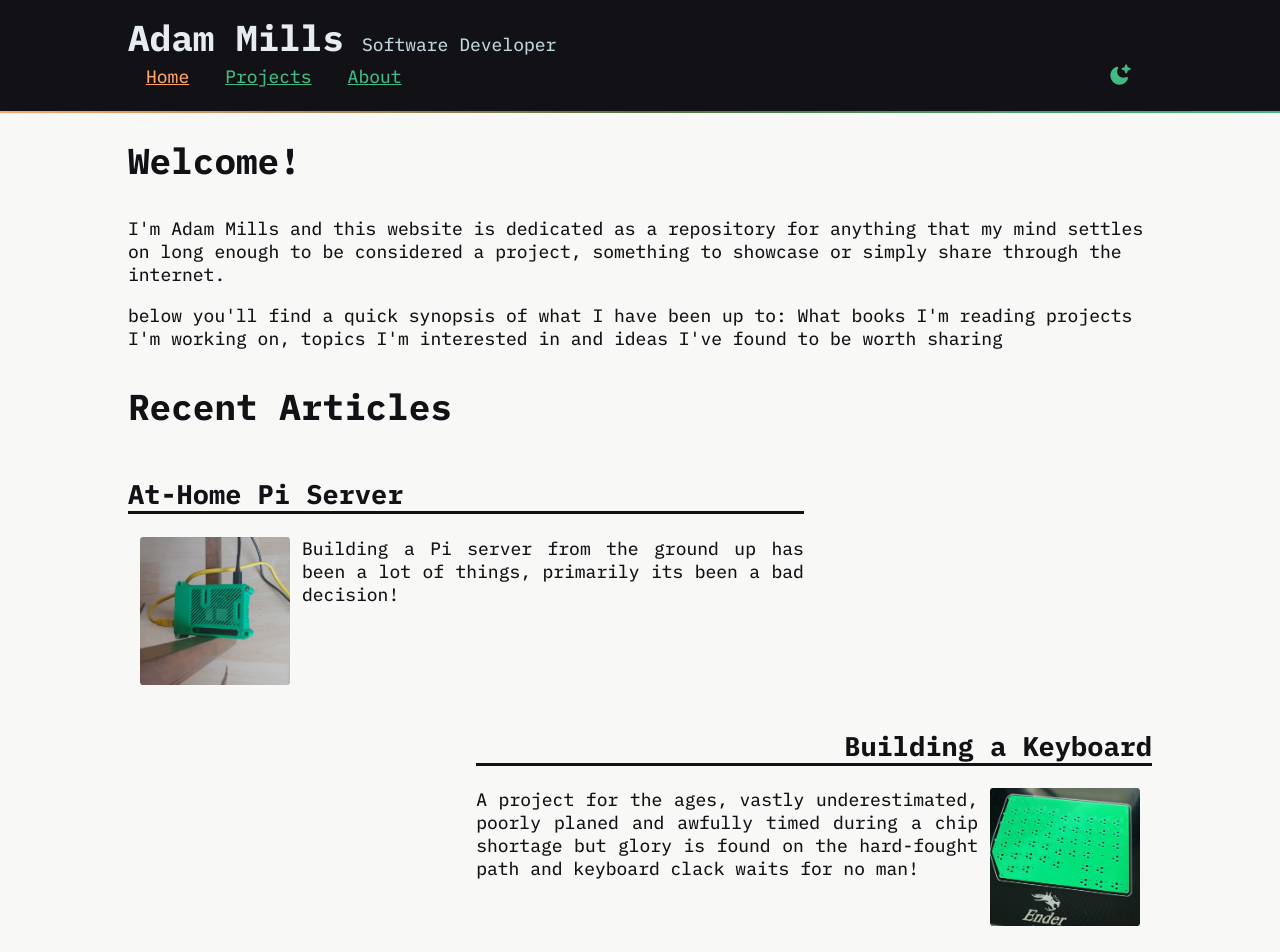
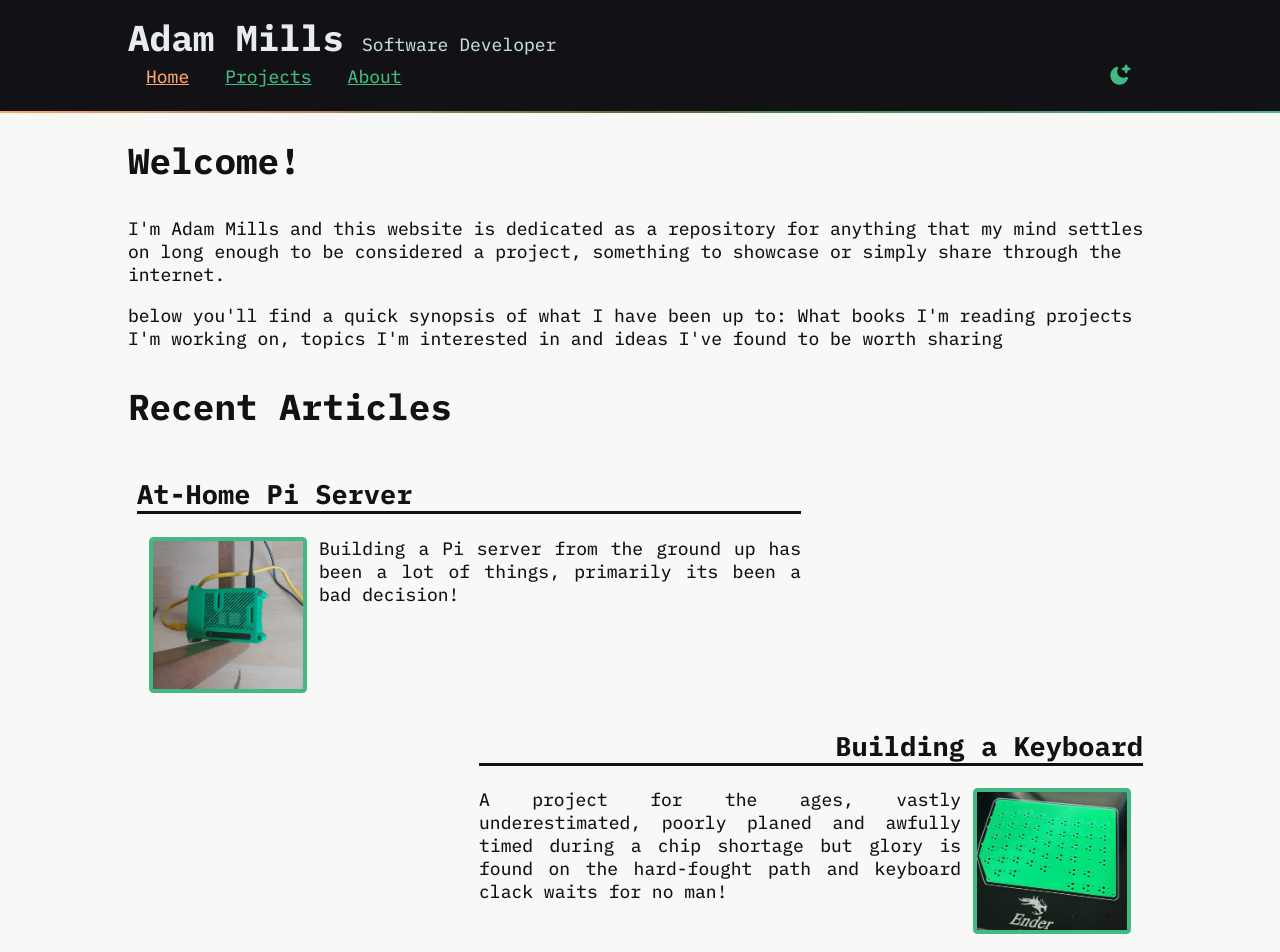
Before and after one commit to OwnageBanana/Public-Website, a Vue app: page / in a window 1280 px wide. Shown: the top 952 px of the page. Built offline with nearby package versions, Linux system fonts and the light colour scheme.

Commit message:
a little more styling flair

```diff
--- a/src/components/Home.vue
+++ b/src/components/Home.vue
@@ -88,25 +88,43 @@ const nav = function (path) {
 
 <style scoped>
 .flow {
+  padding: 0 0.5rem;
+  border-radius: 0.5rem;
+  transition: background-color 0.2s ease-in-out;
   display: flex;
 }
 .reverse-flow {
+  padding: 0 0.5rem;
+  border-radius: 0.5rem;
+  transition: background-color 0.2s ease-in-out;
   display: flex;
   flex-direction: row-reverse;
   text-align: right;
 }
+
+.flow:hover,
+.reverse-flow:hover {
+  background-color: var(--contrast);
+}
+
+html.dark .flow:hover,
+html.dark .reverse-flow:hover {
+  background-color: var(--complement-dark);
+}
+
+
 .article-stub {
   display: flex;
   flex-direction: column;
   width: 100%;
   position: relative;
 }
+
 @media (min-width:768px) {
   .article-stub {
     width: 66%;
   }
 }
-
 .article-stub-body {
   display: flex;
   text-align: justify;
@@ -119,8 +137,8 @@ const nav = function (path) {
   margin: 0px 12px;
   min-width: 150px;
   height: fit-content;
-  border-radius: 0.1875rem;
-  border-color: var(--main-darker);
+  border-radius: 0.25rem;
+  border: 4px solid var(--complement-bright);
 }
 .article-stub h2 {
   border-bottom: 0.1875rem solid var(--main-darker);
```
